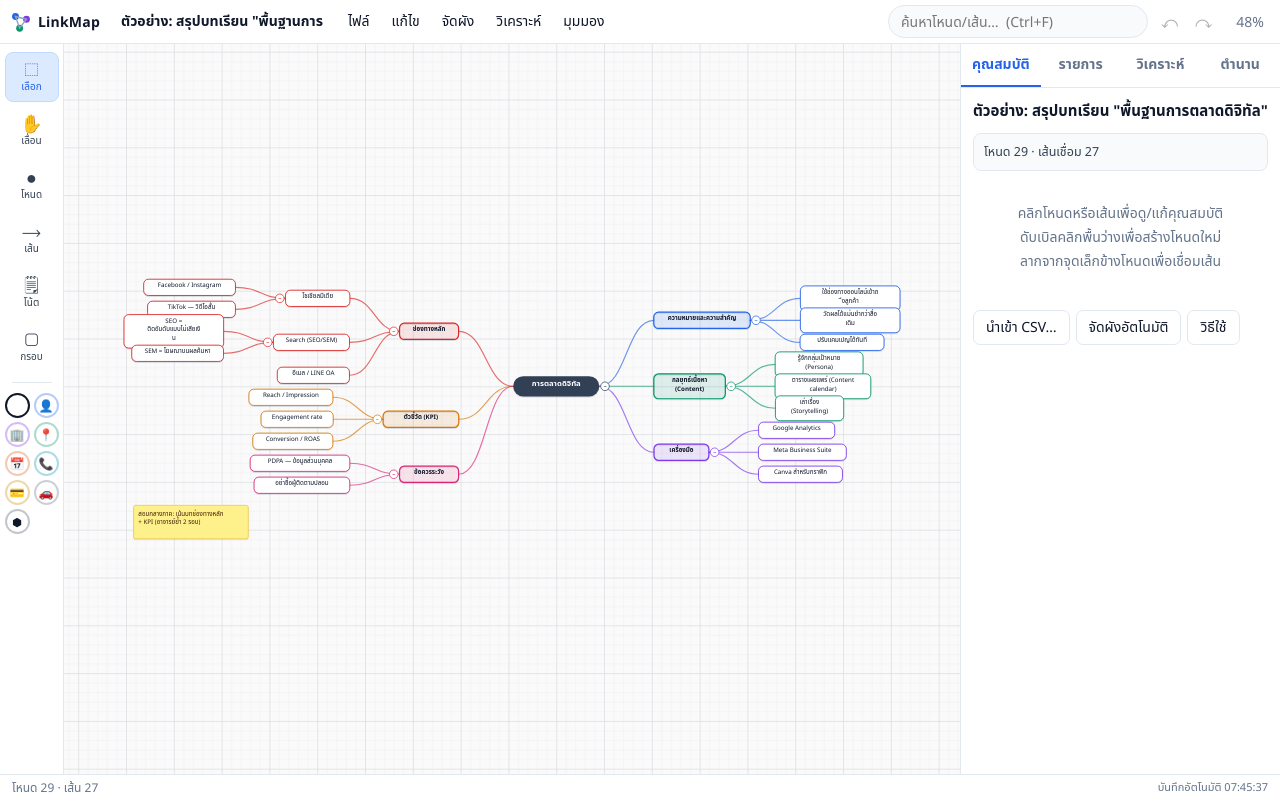
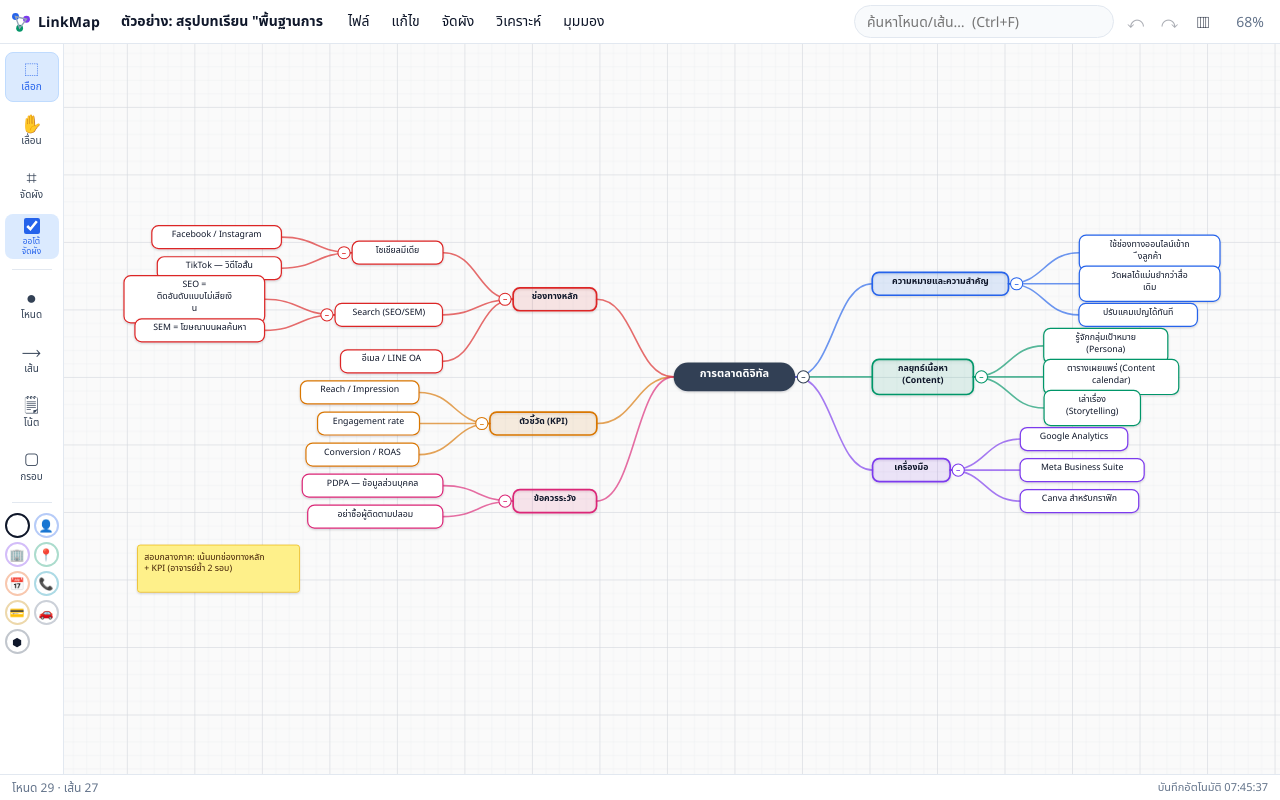
Before and after one commit to 209-hub/linkmap, a website with bundled scripts: page index.html in a window 1280 px wide. Built offline with nearby package versions, Linux system fonts and the light colour scheme.

Commit message:
feat: สวิตช์ออโต้จัดผัง (จำค่า, ปิดแล้ววางหัวข้อใหม่ในที่ว่าง), ปุ่มจัดผังที่แถบเครื่องมือ, แผงขวาซ่อนเป็นค่าเริ่มต้น
Co-Authored-By: Claude Fable 5.1 <noreply@anthropic.com>

```diff
--- a/index.html
+++ b/index.html
@@ -132,15 +132,19 @@
     <div class="topbar-right">
       <button id="btn-undo" class="icon-btn" title="เลิกทำ (Ctrl+Z)">↶</button>
       <button id="btn-redo" class="icon-btn" title="ทำซ้ำ (Ctrl+Y)">↷</button>
+      <button id="btn-panel" class="icon-btn" title="ซ่อน/แสดงแผงด้านขวา (\)">▥</button>
       <span id="zoom-label" class="zoom-label" title="คลิกเพื่อฟิต">100%</span>
     </div>
   </header>
 
-  <div id="workspace">
+  <div id="workspace" class="panel-hidden">
     <!-- แถบเครื่องมือซ้าย -->
     <aside id="toolbar">
       <button class="tool" data-tool="select" title="เลือก/ลาก (V)"><span>⬚</span><small>เลือก</small></button>
       <button class="tool" data-tool="pan" title="เลื่อนผืนผ้าใบ (H หรือกด Space ค้าง)"><span>✋</span><small>เลื่อน</small></button>
+      <button class="tool tool-action" data-cmd="layout:mindmap" title="จัดผังมายแมปมาตรฐาน ซ้าย-ขวา (1 หรือ Ctrl+L)"><span>⌗</span><small>จัดผัง</small></button>
+      <label class="tool-check" title="เมื่อเปิด: จัดผังใหม่ทุกครั้งที่เพิ่มหัวข้อ · เมื่อปิด: วางหัวข้อใหม่ข้างพ่อโดยไม่ขยับของเดิม"><input type="checkbox" id="tb-auto-arrange"><small>ออโต้<br>จัดผัง</small></label>
+      <div class="tool-sep"></div>
       <button class="tool" data-tool="node" title="เพิ่มโหนด: คลิกบนผืนผ้าใบ (N)"><span>●</span><small>โหนด</small></button>
       <button class="tool" data-tool="link" title="เชื่อมเส้น: คลิกโหนดต้นทางแล้วคลิกปลายทาง (L)"><span>⟶</span><small>เส้น</small></button>
       <button class="tool" data-tool="note" title="โน้ตติดกาว (T)"><span>🗒</span><small>โน้ต</small></button>
--- a/src/main.js
+++ b/src/main.js
@@ -22,7 +22,7 @@ const app = {
   view: { x: 0, y: 0, k: 1 },
   tool: 'select',
   newType: 'topic',
-  opts: { linkLabels: true, grid: true, snap: false, autoArrange: true },
+  opts: { linkLabels: true, grid: true, snap: false, autoArrange: true, panel: false },
   visual: {},
   analysis: null,
   spaceDown: false,
@@ -102,6 +102,45 @@ app.confirm = (message, { ok = 'ตกลง', cancel = 'ยกเลิก' } =
   dlg.showModal(); okBtn.focus();
 });
 const saved = (r, what) => { if (r === 'declined') app.toast('ยกเลิกการบันทึก'); else app.toast(`${what}แล้ว${r === 'browser' ? ' (ดูในโฟลเดอร์ดาวน์โหลด)' : ''}`); };
+const OPTS_KEY = 'linkmap.opts.v1';
+app.saveOpts = () => { try { localStorage.setItem(OPTS_KEY, JSON.stringify(app.opts)); } catch { /* ignore */ } };
+app.loadOpts = () => { try { const o = JSON.parse(localStorage.getItem(OPTS_KEY) || '{}'); Object.assign(app.opts, o); } catch { /* ignore */ } };
+app.setAutoArrange = (on) => {
+  app.opts.autoArrange = !!on; app.saveOpts();
+  const cb1 = $('#opt-auto-arrange'), cb2 = $('#tb-auto-arrange');
+  if (cb1) cb1.checked = app.opts.autoArrange;
+  if (cb2) { cb2.checked = app.opts.autoArrange; cb2.closest('.tool-check').classList.toggle('on', app.opts.autoArrange); }
+};
+app.setPanel = (show) => {
+  app.opts.panel = !!show; app.saveOpts();
+  $('#workspace').classList.toggle('panel-hidden', !app.opts.panel);
+  $('#btn-panel').classList.toggle('on', app.opts.panel);
+  if (app.opts.panel) refreshPanels(app);
+  app.renderer?.applyView();
+};
+/** หาตำแหน่งว่างสำหรับหัวข้อใหม่ข้างพ่อ (ใช้เมื่อปิดจัดผังอัตโนมัติ) ไม่ขยับโหนดอื่น */
+app.freeSpotNear = (parent, relation, sel) => {
+  const g = app.graph;
+  const pbox = nodeBox(parent) || { w: 60, h: 44 };
+  const gp = app.tree.parent.get(parent.id);
+  const gpn = gp ? g.getNode(gp) : null;
+  const side = gpn ? (Math.sign(parent.x - gpn.x) || 1) : 1;
+  const kids = (app.tree.children.get(parent.id) || []).map(id => g.getNode(id)).filter(Boolean);
+  let x, y;
+  if (relation === 'sibling' && sel && sel.id !== parent.id) { x = sel.x; y = sel.y + (nodeBox(sel)?.h || 40) + 26; }
+  else if (kids.length) { const last = kids.reduce((m, k) => (k.y > m.y ? k : m), kids[0]); x = last.x; y = last.y + (nodeBox(last)?.h || 40) + 26; }
+  else { x = parent.x + side * (pbox.w / 2 + 120); y = parent.y; }
+  // เลื่อนลงจนกว่าจะไม่ทับโหนดอื่น
+  const overlaps = (px, py) => [...g.nodes.values()].some(n => { if (n.type === 'group') return false; const b = nodeBox(n) || { w: 60, h: 50 }; return Math.abs(n.x - px) < (b.w / 2 + 70) && Math.abs(n.y - py) < (b.h / 2 + 22); });
+  // ลองที่เดิม → ขยับออกด้านนอก 1 ช่วง → แล้วค่อยเลื่อนลงทีละแถว (ให้เส้นไม่ลากข้ามกิ่งอื่น)
+  const x0 = x;
+  for (let i = 0; i < 40; i++) {
+    if (!overlaps(x0, y)) { x = x0; break; }
+    if (!overlaps(x0 + side * 180, y)) { x = x0 + side * 180; break; }
+    y += 44;
+  }
+  return { x: Math.round(x), y: Math.round(y) };
+};
 app.setTool = (tool) => {
   app.tool = tool;
   document.querySelectorAll('#toolbar .tool').forEach(b => b.classList.toggle('active', b.dataset.tool === tool));
@@ -138,9 +177,10 @@ app.addTopic = (relation = 'child') => {
   }
   const parent = app.graph.getNode(parentId);
   const type = sel.type === 'topic' || sel.type === 'note' || sel.type === 'group' ? 'topic' : app.newType;
+  const spot = app.opts.autoArrange ? { x: parent.x + 160, y: parent.y + 40 } : app.freeSpotNear(parent, relation, sel);
   let node;
   app.mutate(g => {
-    node = g.addNode({ label: '', type, x: parent.x + 160, y: parent.y + 40 });
+    node = g.addNode({ label: '', type, x: spot.x, y: spot.y });
     g.addLink({ from: parent.id, to: node.id, label: '', directed: false });
   });
   if (app.opts.autoArrange) app.arrangeMindmap({ keepView: true });
@@ -711,7 +751,7 @@ app.run = async (cmd) => {
     }
     case 'hide-selected': { for (const id of selNodes()) app.hidden.add(id); app.selection.clear(); app.changed(); break; }
     case 'show-all': { const n = app.hidden.size; app.hidden.clear(); app.changed(); if (n) app.toast(`แสดงทั้งหมดแล้ว (${n} โหนด)`); break; }
-    case 'toggle-panel': $('#workspace').classList.toggle('panel-hidden'); break;
+    case 'toggle-panel': app.setPanel(!app.opts.panel); break;
     case 'help': $('#dlg-help').showModal(); break;
     default: console.warn('ไม่รู้จักคำสั่ง', cmd);
   }
@@ -802,10 +842,13 @@ function initMenus() {
     m.querySelectorAll('[data-cmd]').forEach(b => b.addEventListener('click', () => { closeAll(); app.run(b.dataset.cmd); }));
   });
   document.addEventListener('pointerdown', (e) => { if (!e.target.closest('.menu')) closeAll(); });
-  $('#opt-link-labels').addEventListener('change', (e) => { app.opts.linkLabels = e.target.checked; app.renderer.render(); });
-  $('#opt-grid').addEventListener('change', (e) => { app.opts.grid = e.target.checked; app.renderer.applyView(); });
-  $('#opt-snap').addEventListener('change', (e) => { app.opts.snap = e.target.checked; });
-  $('#opt-auto-arrange').addEventListener('change', (e) => { app.opts.autoArrange = e.target.checked; });
+  $('#opt-link-labels').addEventListener('change', (e) => { app.opts.linkLabels = e.target.checked; app.saveOpts(); app.renderer.render(); });
+  $('#opt-grid').addEventListener('change', (e) => { app.opts.grid = e.target.checked; app.saveOpts(); app.renderer.applyView(); });
+  $('#opt-snap').addEventListener('change', (e) => { app.opts.snap = e.target.checked; app.saveOpts(); });
+  $('#opt-auto-arrange').addEventListener('change', (e) => app.setAutoArrange(e.target.checked));
+  $('#tb-auto-arrange').addEventListener('change', (e) => { app.setAutoArrange(e.target.checked); app.toast(e.target.checked ? 'เปิดจัดผังอัตโนมัติ: จัดใหม่ทุกครั้งที่เพิ่มหัวข้อ' : 'ปิดจัดผังอัตโนมัติ: หัวข้อใหม่จะวางข้างพ่อโดยไม่ขยับของเดิม (กดปุ่ม "จัดผัง" เมื่อต้องการ)'); });
+  $('#btn-panel').addEventListener('click', () => app.setPanel(!app.opts.panel));
+  document.querySelectorAll('#toolbar .tool-action').forEach(b => b.addEventListener('click', () => app.run(b.dataset.cmd)));
   const themeRow = $('#theme-row');
   for (const [key, t] of Object.entries(THEMES)) {
     const b = document.createElement('button'); b.className = 'theme-chip'; b.dataset.theme = key; b.title = t.name;
@@ -816,7 +859,7 @@ function initMenus() {
   $('#btn-undo').addEventListener('click', () => app.run('undo'));
   $('#btn-redo').addEventListener('click', () => app.run('redo'));
   $('#zoom-label').addEventListener('click', () => app.renderer.fit());
-  document.querySelectorAll('#toolbar .tool').forEach(b => b.addEventListener('click', () => app.setTool(b.dataset.tool)));
+  document.querySelectorAll('#toolbar .tool[data-tool]').forEach(b => b.addEventListener('click', () => app.setTool(b.dataset.tool)));
   const pal = $('#type-palette');
   for (const t of TYPE_ORDER) {
     const b = document.createElement('button');
@@ -928,7 +971,11 @@ window.addEventListener('keyup', (e) => { if (e.code === 'Space') { app.spaceDow
 // ---------------------------------------------------------------- เริ่มต้น
 function boot() {
   app.renderer = new Renderer(app, $('#canvas'));
+  app.loadOpts();
   initMenus(); initSearch(); initPanels(app);
+  app.setAutoArrange(app.opts.autoArrange);
+  app.setPanel(app.opts.panel);
+  $('#opt-link-labels').checked = app.opts.linkLabels; $('#opt-grid').checked = app.opts.grid; $('#opt-snap').checked = app.opts.snap;
   app.setTool('select');
   if (!restoreAutosave()) loadSample();
   app.renderer.applyView();
--- a/styles.css
+++ b/styles.css
@@ -84,6 +84,12 @@ kbd { font: 11px/1 ui-monospace, Consolas, monospace; background: #f1f5f9; borde
 .tool:hover { background: #f1f5f9; }
 .tool.active { background: var(--accent-soft); border-color: #bfdbfe; color: var(--accent); }
 .tool-sep { width: 40px; border-top: 1px solid var(--border); margin: 6px 0; }
+.tool-check { width: 54px; display: flex; flex-direction: column; align-items: center; gap: 2px; font-size: 10px; color: #334155; cursor: pointer; padding: 4px 0; border-radius: 8px; text-align: center; line-height: 1.15; }
+.tool-check:hover { background: #f1f5f9; }
+.tool-check input { margin: 0; width: 16px; height: 16px; accent-color: var(--accent); }
+.tool-check.on { background: var(--accent-soft); color: var(--accent); }
+body.dark .tool-check { color: #cbd5e1; }
+#btn-panel.on { background: var(--accent-soft); color: var(--accent); }
 .type-palette { display: grid; grid-template-columns: 1fr 1fr; gap: 4px; }
 .type-palette button { width: 25px; height: 25px; border-radius: 50%; border: 2px solid transparent; font-size: 12px; display: flex; align-items: center; justify-content: center; padding: 0; background: #fff; }
 .type-palette button.active { border-color: var(--text); }
```
Also changed, not shown: README_TH.md.
